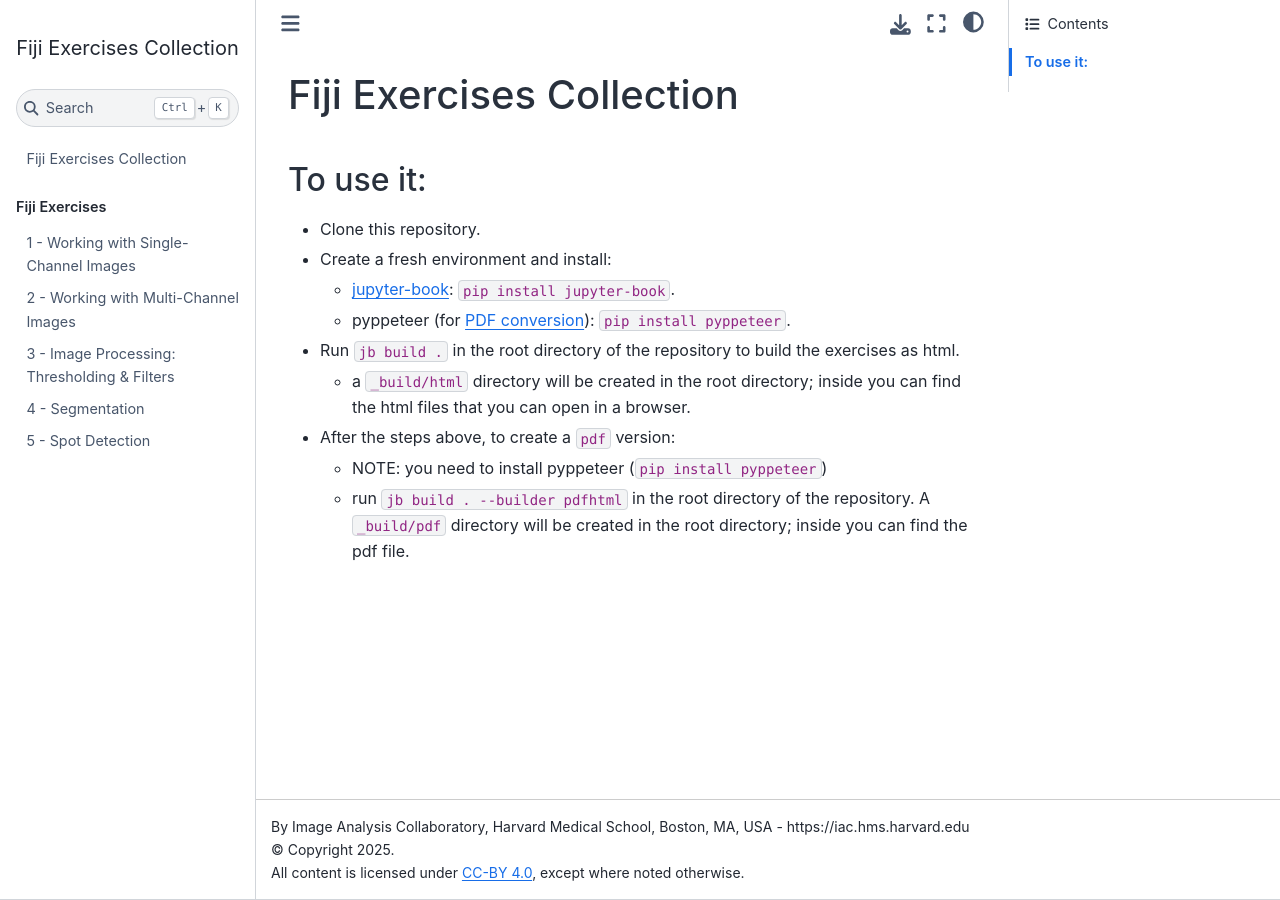
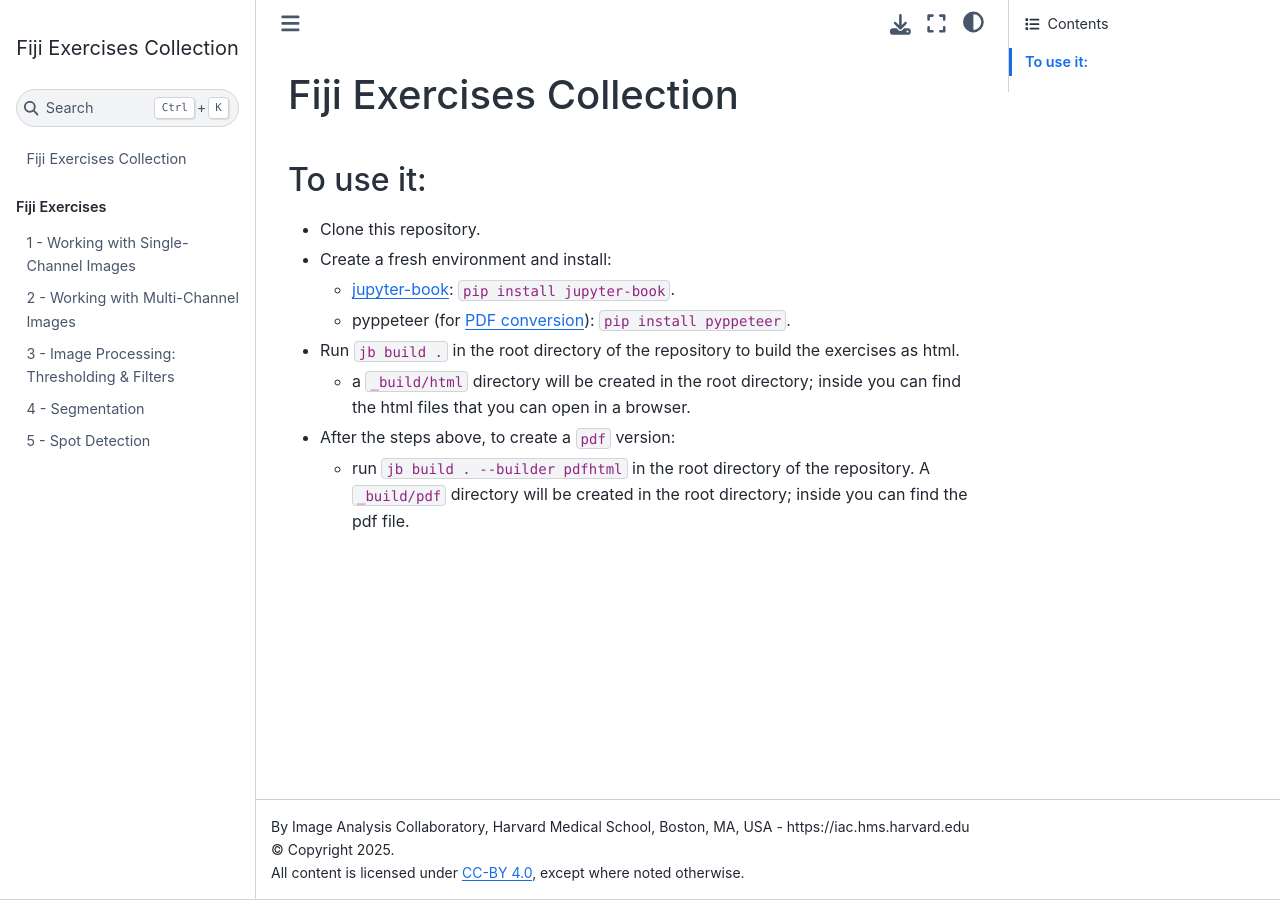
Before and after one commit to HMS-IAC/fiji-exercises-collection, a Jupyter Book: the page built from _internal/README.md, in a window 1280 px wide. Built offline with Jupyter Book 1.0.4 settings and Sphinx 7.4.7 and the Sphinx Book theme 1.1.4, drawn with Linux system fonts in a browser that asks for light colours.

Commit message:
Update README.md

```diff
--- a/_internal/README.md
+++ b/_internal/README.md
@@ -8,5 +8,4 @@
 - Run `jb build .` in the root directory of the repository to build the exercises as html.
     - a `_build/html` directory will be created in the root directory; inside you can find the html files that you can open in a browser.
 - After the steps above, to create a `pdf` version:
-    - NOTE: you need to install pyppeteer (`pip install pyppeteer`)
     - run `jb build . --builder pdfhtml` in the root directory of the repository. A `_build/pdf` directory will be created in the root directory; inside you can find the pdf file.
```
